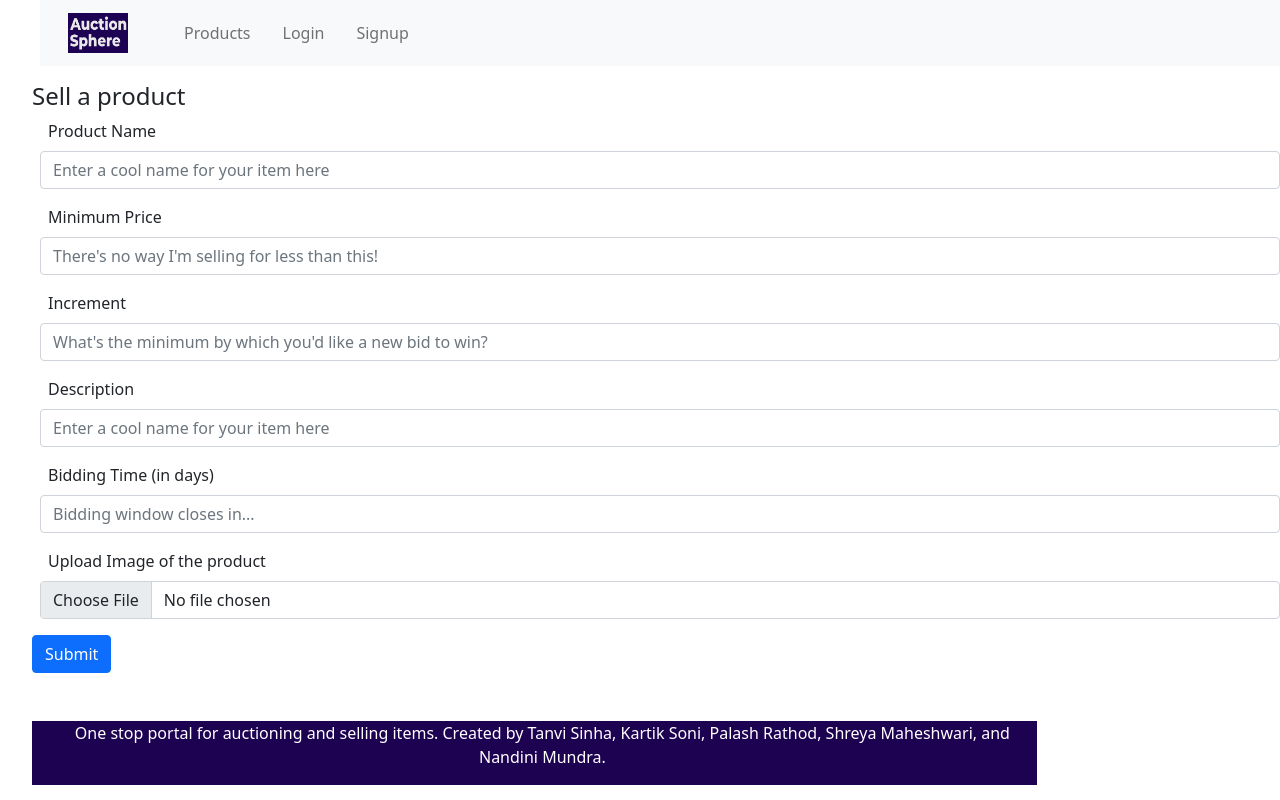
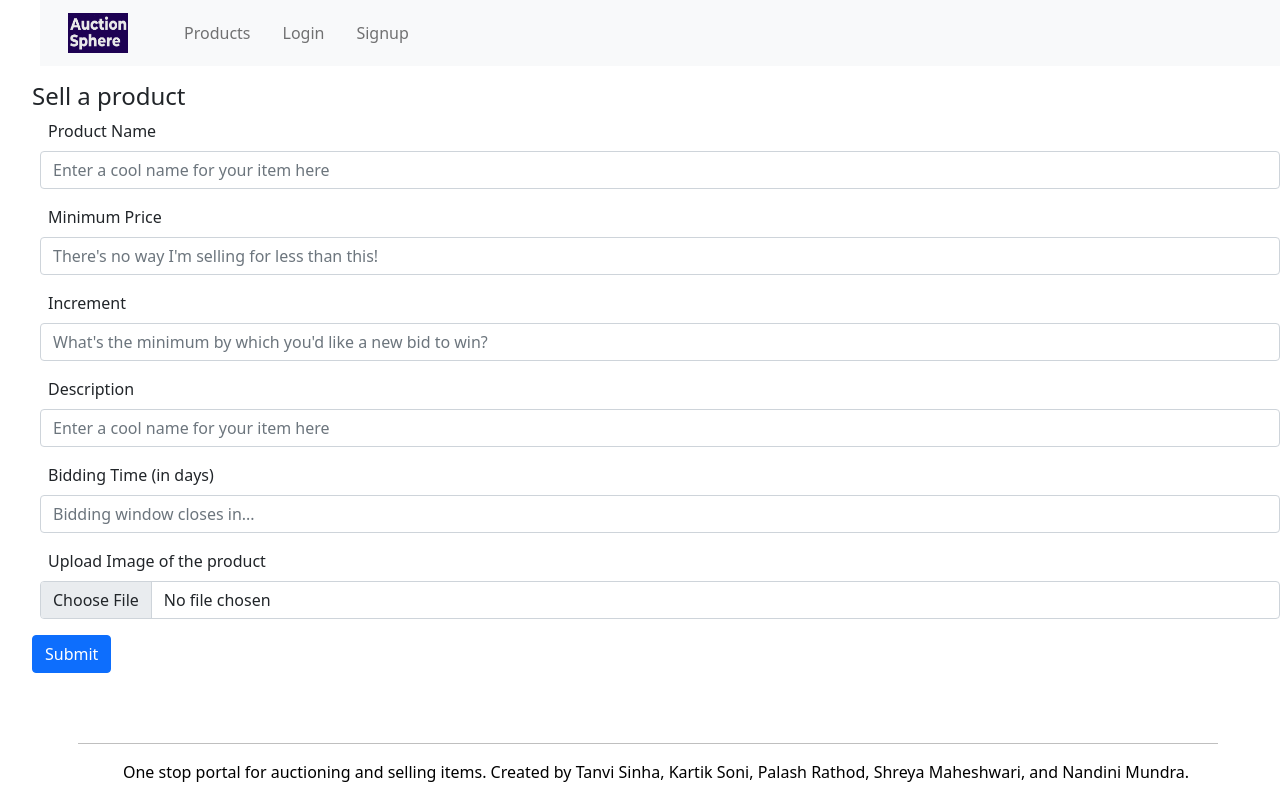
Before and after one commit to mithildani/Auction-Sphere, a React (Create React App) app: page /sell in a window 1280 px wide. Built offline with nearby package versions, Linux system fonts and the light colour scheme.

Commit message:
Footer chnages

```diff
--- a/src/components/About.js
+++ b/src/components/About.js
@@ -6,11 +6,13 @@ const About = () => {
   return (
     <>
       <Navv />
+      <div style={{ textAlign: "center" }}>
         <h1>About Auction-Sphere</h1>
         <p>
-        Auction Sphere is an auctioning system where people can bid on exciting
-        items and also put items up for sale. Every item has a bidding window,
-        and the item goes to the highest bidder by the end of that window.
+          Auction Sphere is an auctioning system where people can bid on
+          exciting items and also put items up for sale. Every item has a
+          bidding window, and the item goes to the highest bidder by the end of
+          that window.
         </p>
         <img src={logo} style={{ height: 400, width: 530 }} />
         <br />
@@ -21,6 +23,7 @@ const About = () => {
           the highest bid, and can also place a bid. It's upto the seller to
           decide the minimum price of the product, as well as bid increments.
         </div>
+      </div>
     </>
   );
 };
--- a/src/components/Footer.js
+++ b/src/components/Footer.js
@@ -2,9 +2,17 @@ import React from "react";
 
 const Footer = () => {
   return (
-    <div style={{ marginTop: "3rem", width: "80%" }} className="footer">
+    <div
+      style={{
+        position: "fixed",
+        bottom: "0",
+        width: "100%",
+      }}
+      className="footer"
+    >
       <div className="container">
         <div className="row">
+          <hr />
           <p>
             One stop portal for auctioning and selling items. Created by Tanvi
             Sinha, Kartik Soni, Palash Rathod, Shreya Maheshwari, and Nandini
--- a/src/components/LoginSignup/Signup.js
+++ b/src/components/LoginSignup/Signup.js
@@ -1,7 +1,6 @@
 import React, { useState } from "react";
 import { Form, FormGroup, Label, Input, Button } from "reactstrap";
 import { useNavigate } from "react-router-dom";
-import About from "../About";
 import Navv from "../Navv";
 import Footer from "../Footer";
 import axios from "axios";
@@ -129,10 +128,6 @@ const Signup = () => {
           <br />
         </>
       )}
-
-      <div style={{ marginLeft: "0.5rem" }}>
-        <About />
-      </div>
       <Footer />
     </div>
   );
--- a/src/index.css
+++ b/src/index.css
@@ -24,8 +24,8 @@ code {
   bottom: 0;
   width: 100%;
   text-align: center;
-  color:white;
-  background: #1E0252;
+  color:black;
+  /* background: #1E0252; */
   margin-top: auto;
   margin-bottom: '3rem';
 }
```
Lines whose indentation alone changed are shown as unchanged.
